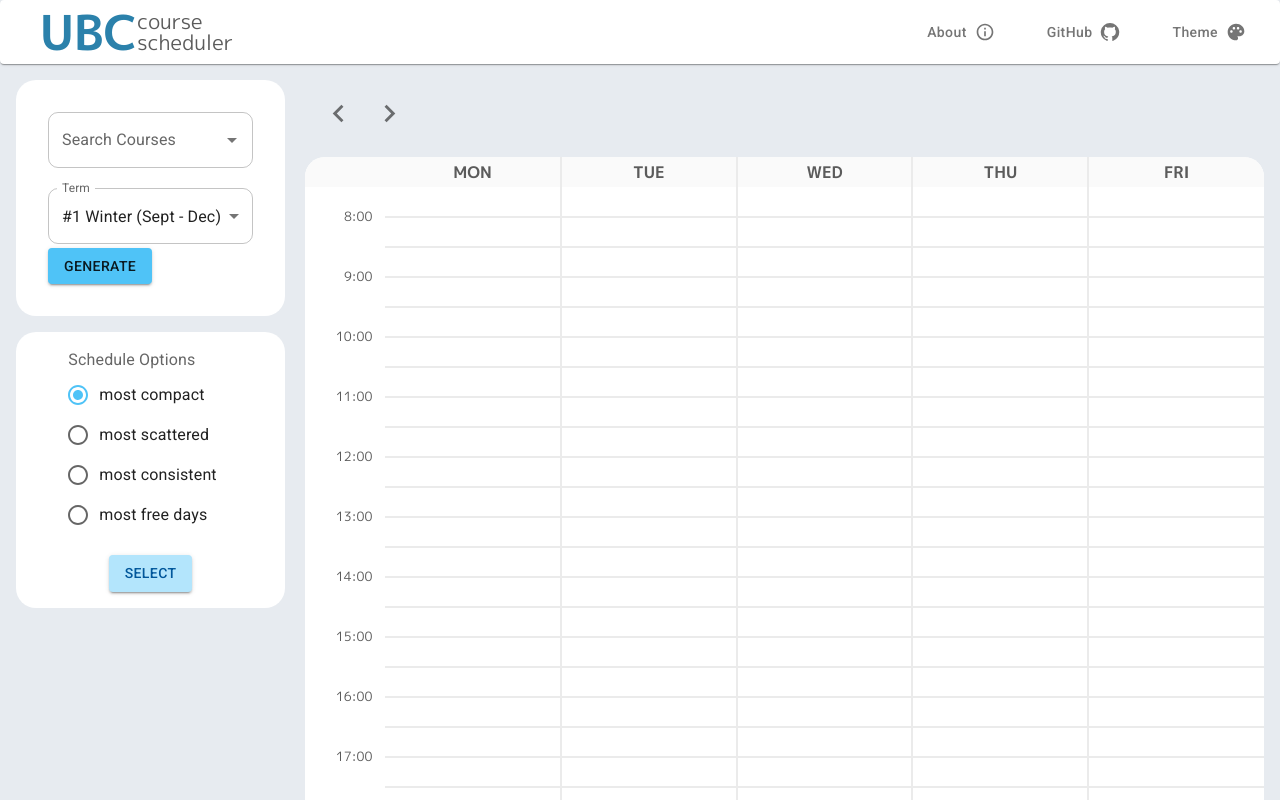
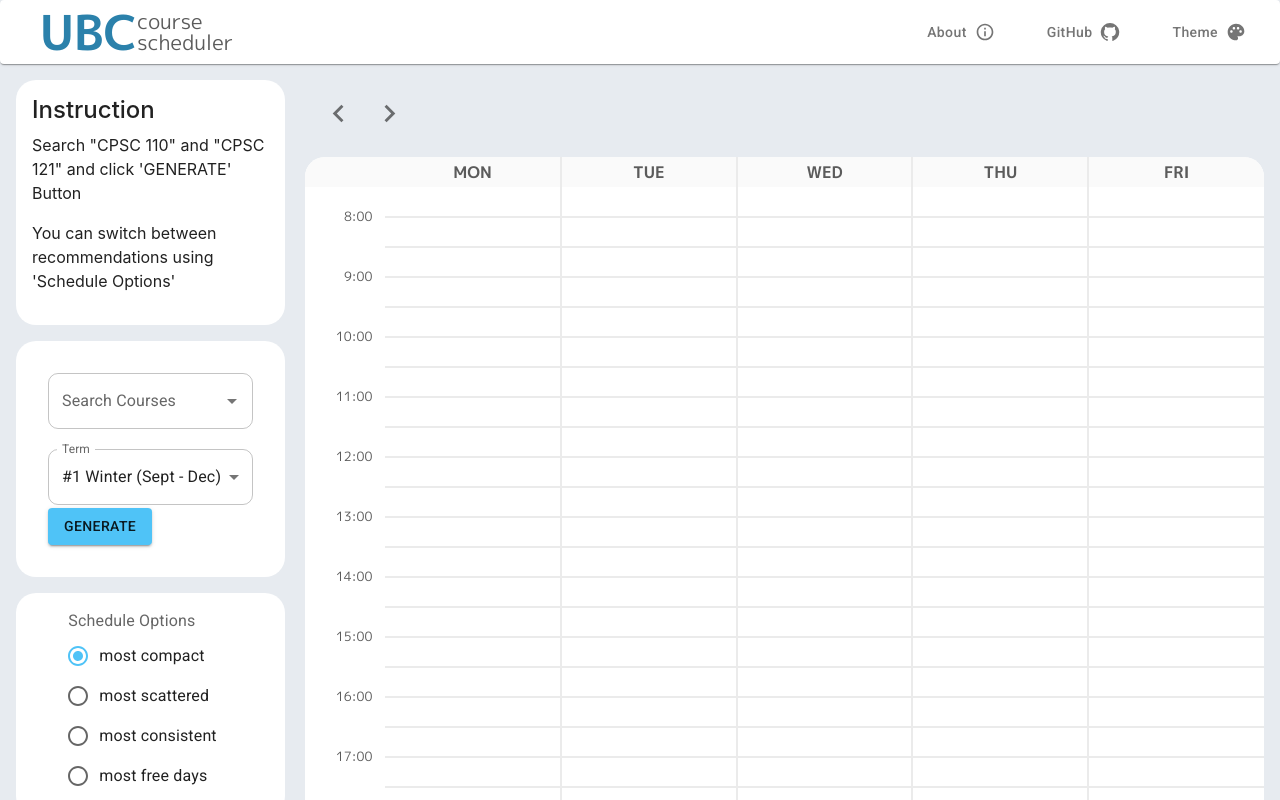
Before and after one commit to ptellier/coursescheduler-prod, a React (Create React App) app: page / in a window 1280 px wide. Shown: the top 800 px of the page. Built offline with nearby package versions, Linux system fonts and the light colour scheme.

Commit message:
added: instruction menu

```diff
--- /dev/null
+++ b/src/components/Instruction.jsx
@@ -0,0 +1,19 @@
+import { Box, Paper } from '@mui/material'
+import React from 'react'
+import { Stack } from 'react-bootstrap'
+
+const Instruction = () => {
+  return (
+    <Paper className="Paper" elevation={0} sx={{borderRadius:"20px"}}>
+    <Box p={2}>
+        <Stack direction="column" spacing={2} alignItems="center">
+            <h4>Instruction</h4>
+            <p style={{fontSize:16}}>Search "CPSC 110" and "CPSC 121" and click 'GENERATE' Button</p>
+            <p style={{fontSize:16}}>You can switch between recommendations using 'Schedule Options'</p>
+        </Stack>
+    </Box>
+</Paper>
+  )
+}
+
+export default Instruction
--- a/src/components/Main.tsx
+++ b/src/components/Main.tsx
@@ -15,6 +15,7 @@ import OptionsPaper from "./OptionsPaper";
 import Calendar from "./calendar/1. calendar/Calendar";
 import { theme } from "./Theme";
 import { Recommended } from "../data/DataDefinition/RecommendDD";
+import Instruction from "./Instruction";
 
 
 /**
@@ -83,6 +84,7 @@ const Main: FC = () => {
           <div className="main-page-flexbox">
             <div className="main-page-left">
               <Stack direction="column" spacing={2}>
+              <Instruction />
                 <CourseSearchPaper coursesToFetch={coursesToFetch}
                                    setCoursesToFetch={setCoursesToFetch}
                                    set_recommended={set_recommended}
@@ -91,6 +93,7 @@ const Main: FC = () => {
                                    setSections={setSections}
                 />
                 <OptionsPaper setSelectedRecommended={setSelectedRecommended}/>
+
               </Stack>
             </div>
             <div className="main-page-right">
--- a/src/components/OptionsPaper.jsx
+++ b/src/components/OptionsPaper.jsx
@@ -72,7 +72,7 @@ const OptionsPaper = ({setSelectedRecommended}) => {
                             <FormControlLabel sx={{height:H_SPACING}} value="earliest end" control={<Radio />} label="earliest end" /> */}
                         </RadioGroup>
                     </FormControl>
-                    <Button variant="contained" color="customButton">Select</Button>
+                    {/* <Button variant="contained" color="customButton">Select</Button> */}
                 </Stack>
             </Box>
         </Paper>
--- a/src/components/topnavbar/TopNavigationBar.jsx
+++ b/src/components/topnavbar/TopNavigationBar.jsx
@@ -18,7 +18,7 @@ const TopNavigationBar = () => {
             </div>
             <div id="nav-actions">
                 <NavButton text="About" icon={<InfoOutlinedIcon/>}></NavButton>
-                <NavButton text="GitHub" icon={<GitHubIcon/>}></NavButton>
+                <NavButton href="https://github.com/limseung1/coursescheduler" text="GitHub" icon={<GitHubIcon/>}></NavButton>
                 <NavButton text="Theme" icon={<PaletteIcon/>}></NavButton>
             </div>
         </Paper>
```
